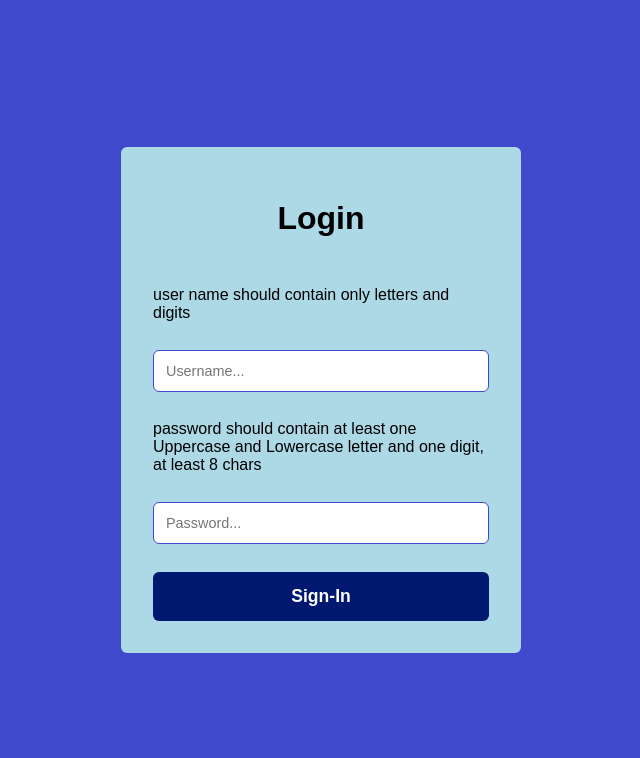
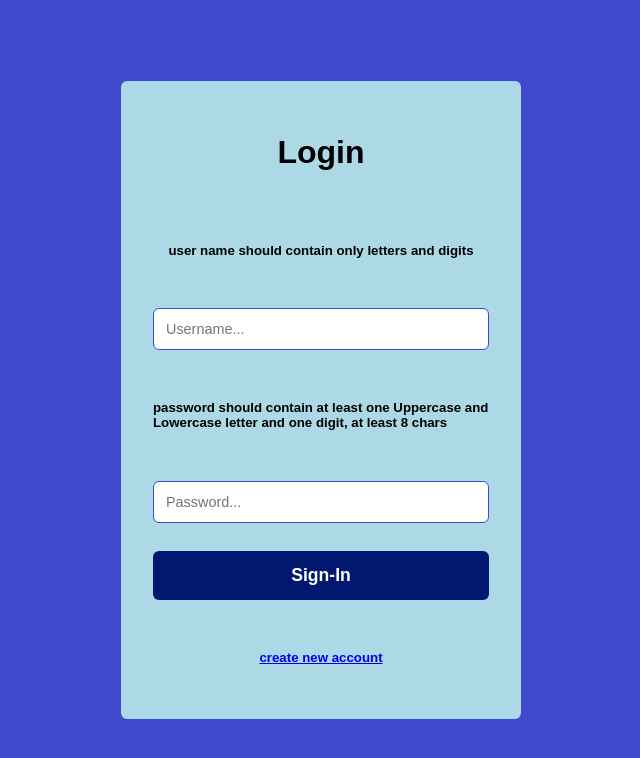
Before and after one commit to avieha/verification_page, a React (Create React App) app: page / in a window 1280 px wide. Shown: the top 758 px of the page, without its empty margins (319-959 px from the left). Built offline with nearby package versions, Linux system fonts and the light colour scheme.

Commit message:
register method added

```diff
--- a/src/App.js
+++ b/src/App.js
@@ -2,6 +2,8 @@ import './App.css';
 import { BrowserRouter as Router, Routes, Route } from 'react-router-dom';
 import Home from './pages/Home';
 import Login from './pages/Login';
+import Register from './pages/Register';
+
 
 function App() {
   return (
@@ -10,6 +12,7 @@ function App() {
         <Routes>
           <Route path='/' element={<Home />} />
           <Route path='/login' element={<Login />} />
+          <Route path='/register' element={<Register />} />
         </Routes>
       </div>
     </Router>
--- a/src/pages/Home.js
+++ b/src/pages/Home.js
@@ -1,86 +1,41 @@
 import styles from './styles.module.css';
 import React, { useState } from 'react';
+import { Link } from 'react-router-dom';
 
 const Home = () => {
     const [userName, setUserName] = useState("");
     const [password, setPassword] = useState("");
 
     const login = () => {
-        verify_username()
-        verify_password()
-    }
-
-    const verify_username = () => {
-        let count = 0;
-        let flag = true;
-        // checks if contains only letters, digits and `_`, `-`
-        for (let i = 0; i < userName.length; i++) {
-            let l = userName.charAt(i).charCodeAt(0);
-            if (l === 45 || (l >= 48 && l <= 57) || (l >= 65 && l <= 90) || l === 95 || (l >= 97 && l <= 122)) {
-                count++;
-            }
-            else {
-                // contains illegal char
-                flag = false;
-            }
-        }
-        // check for minimal length by the way
-        if (count < 5 || !flag) {
-            alert(`wrong user name, please try again`);
+        // Retrieve users from local storage
+        const existingUsers = JSON.parse(localStorage.getItem('users')) || [];
+        // Find the user with matching username and password
+        const user = existingUsers.find(user => user.userName === userName && user.password === password);
+        if (user) {
+            // User found
+            window.location.replace('/login');
+        } else {
+            // User not found or password incorrect
+            alert("Invalid username or password.");
         }
     }
-
-    const verify_password = () => {
-        let count = 0;
-        // at least 8 charachters
-        if (password.length > 7) {
-            count++;
-        }
-        // contains one Uppercase
-        for (let i = 65; i < 91; i++) {
-            if (password.indexOf(String.fromCharCode(i)) !== -1) {
-                count++;
-                break;
-            }
-        }
-        // contains one Lowercase
-        for (let j = 97; j < 123; j++) {
-            if (password.indexOf(String.fromCharCode(j)) !== -1) {
-                count++;
-                break;
-            }
-        }
-        // contains one digit
-        for (let k = 48; k < 58; k++) {
-            if (password.indexOf(String.fromCharCode(k)) !== -1) {
-                count++;
-                break;
-            }
-        }
-        if (count === 4) {
-            alert(`Hey ${userName}! welcome`);
-            window.location.replace('/login');
-        }
-        else {
-            alert(`wrong password, please try again`);
-        }
-    }
-
-
 
     return (
         <div className={styles.container}>
             <div className={styles.formContainer}>
                 <h1>{`Login`}</h1>
-                <text>user name should contain only letters and digits</text>
+                <h5>user name should contain only letters and digits</h5>
                 <input className={styles.input} placeholder='Username...' onChange={(e) => {
                     setUserName(e.target.value);
                 }} />
-                <text>password should contain at least one Uppercase and Lowercase letter and one digit, at least 8 chars</text>
+                <h5>password should contain at least one Uppercase and Lowercase letter and one digit, at least 8 chars</h5>
                 <input className={styles.input} placeholder='Password...' onChange={(e) => {
                     setPassword(e.target.value);
                 }} />
                 <button onClick={login} className='btn btn-secondary' style={{ width: '100%' }}>Sign-In</button>
+                <Link to={'/register'} className='grid-item'>
+                    <h5>create new account</h5>
+                </Link>
             </div>
         </div>
     )
--- /dev/null
+++ b/src/pages/Register.js
@@ -0,0 +1,106 @@
+import { useState } from 'react';
+import styles from './styles.module.css';
+
+const Register = () => {
+    const [userName, setUserName] = useState("");
+    const [password, setPassword] = useState("");
+
+    const register = () => {
+        // check if user already exists
+        const existingUsers = JSON.parse(localStorage.getItem('users')) || [];
+        const existingUser = existingUsers.find(user => user.userName === userName);
+        if (existingUser) {
+            alert("Username already exists. Please choose a different username.");
+            return;
+        }
+
+        // add new user to the array of users in local storage
+        if (verify_username() && verify_password()) {
+            const newUser = { userName, password };
+            const updatedUsers = [...existingUsers, newUser];
+            localStorage.setItem('users', JSON.stringify(updatedUsers));
+            alert("Registered Successfully!");
+            window.location.replace('/');
+        }
+        else {
+            // user not found or password incorrect
+            alert("Invalid username or password");
+        }
+    }
+
+    const verify_username = () => {
+        let count = 0;
+
+        // checks if contains only letters, digits and `_`, `-`
+        for (let i = 0; i < userName.length; i++) {
+            let l = userName.charAt(i).charCodeAt(0);
+            if (l === 45 || (l >= 48 && l <= 57) || (l >= 65 && l <= 90) || l === 95 || (l >= 97 && l <= 122)) {
+                count++;
+            }
+            else {
+                // contains illegal char
+                return false;
+            }
+        }
+        // check for minimal length by the way
+        if (count < 5) {
+            alert(`wrong user name, please try again`);
+            return false;
+        }
+        return true;
+    }
+
+    const verify_password = () => {
+        let count = 0;
+        // at least 8 charachters
+        if (password.length > 7) {
+            count++;
+        }
+        // contains one Uppercase
+        for (let i = 65; i < 91; i++) {
+            if (password.indexOf(String.fromCharCode(i)) !== -1) {
+                count++;
+                break;
+            }
+        }
+        // contains one Lowercase
+        for (let j = 97; j < 123; j++) {
+            if (password.indexOf(String.fromCharCode(j)) !== -1) {
+                count++;
+                break;
+            }
+        }
+        // contains one digit
+        for (let k = 48; k < 58; k++) {
+            if (password.indexOf(String.fromCharCode(k)) !== -1) {
+                count++;
+                break;
+            }
+        }
+        if (count === 4) {
+            // alert(`Hey ${userName}! welcome`);
+            return true;
+        }
+        else {
+            // alert(`wrong password, please try again`);
+            return false;
+        }
+    }
+
+    return (
+        <div className={styles.container}>
+            <div className={styles.formContainer}>
+                <h1>Register:</h1>
+                <input className={styles.input} placeholder='Username...' onChange={(e) => {
+                    setUserName(e.target.value);
+                }} />
+                <input className={styles.input} placeholder='Password...' onChange={(e) => {
+                    setPassword(e.target.value);
+                }} />
+                <button onClick={register} className='btn btn-secondary' style={{ width: '100%' }}>Sign Up</button>
+            </div>
+        </div>
+    )
+}
+
+export default Register;
```
